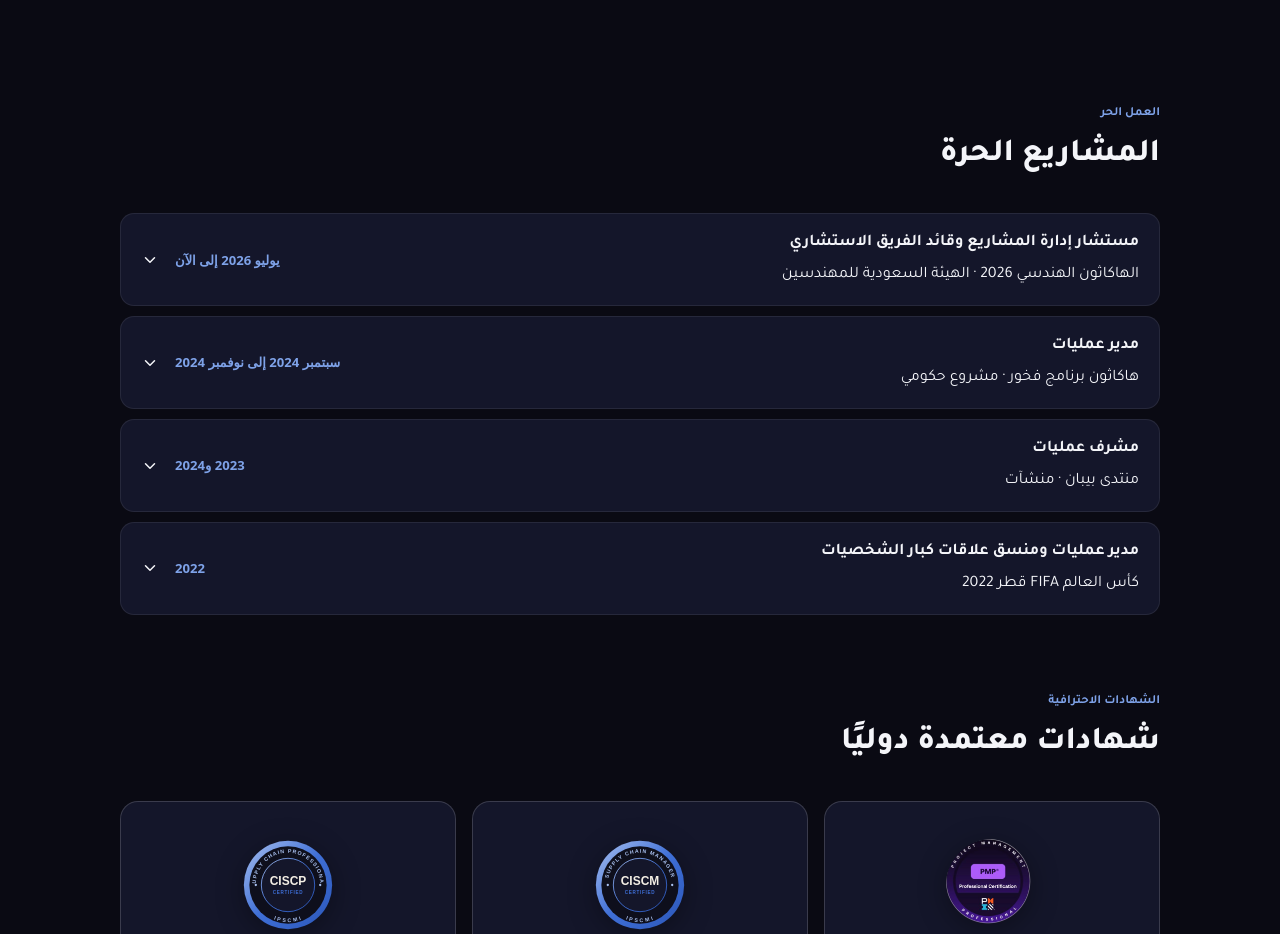
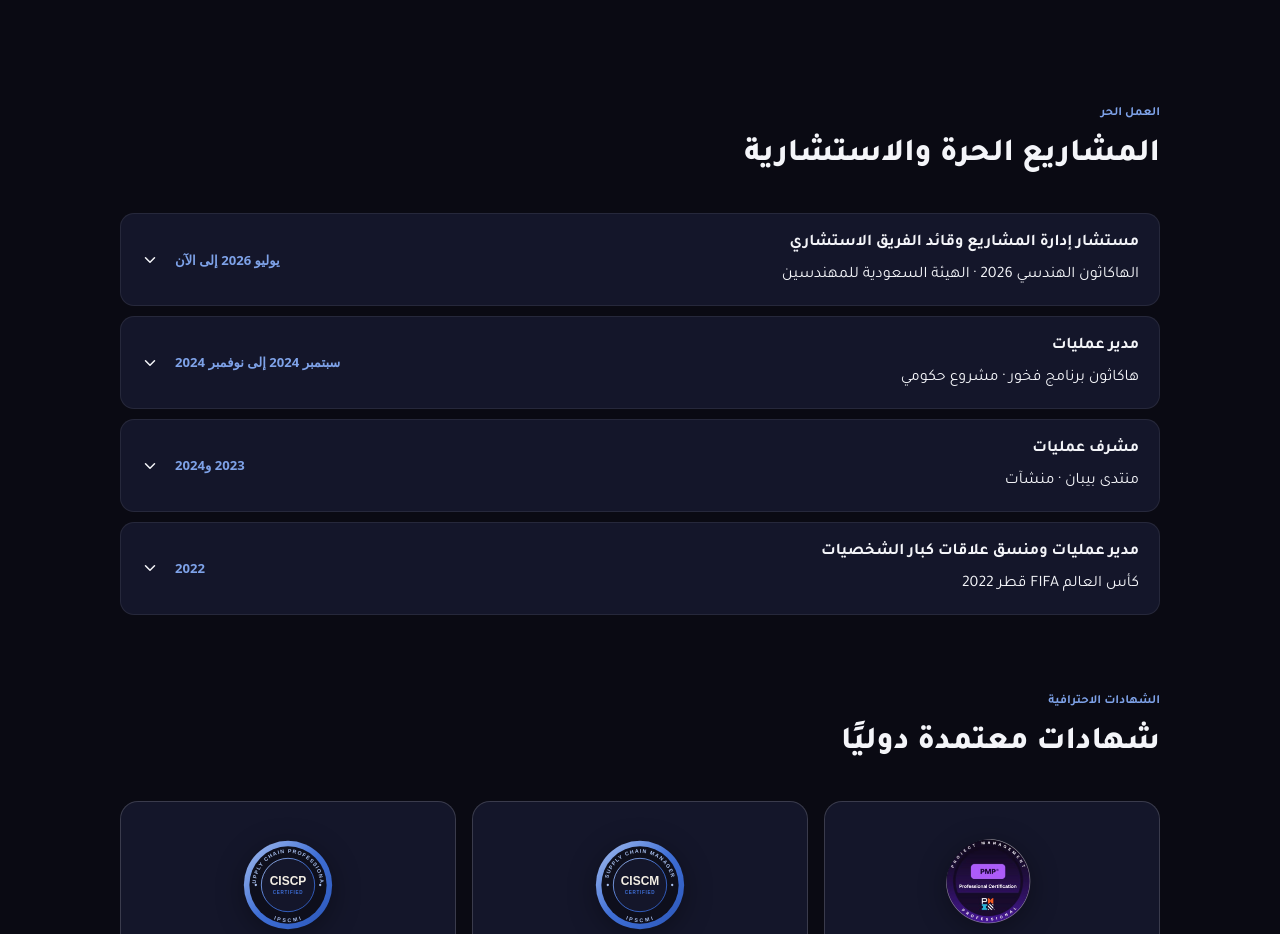
Before and after one commit to samer-alraqas/samer-alraqas.github.io, a plain HTML site: page index.html in a window 1280 px wide. Shown: the part 5681-6615 px from the top of the page. Drawn offline with Linux system fonts and the light colour scheme.

Commit message:
Freelance heading: المشاريع الحرة والاستشارية
Co-Authored-By: Claude Opus 5.5 <noreply@anthropic.com>
Claude-Session: https://claude.ai/code/session_01HEnQ1Veu23oGxjfxRfonCi

```diff
--- a/index.html
+++ b/index.html
@@ -807,7 +807,7 @@ dialog.modal{border-radius:22px;background:var(--ink-2)}
   <section id="freelance" style="padding-top:0">
     <div class="wrap">
       <div class="head reveal"><span class="k" data-en="FREELANCE">العمل الحر</span></div>
-      <h2 class="reveal" data-en="Freelance projects">المشاريع الحرة</h2>
+      <h2 class="reveal" data-en="Freelance and advisory projects">المشاريع الحرة والاستشارية</h2>
       <div class="fls">
         <details class="fl reveal"><summary><div class="fl-t"><h3 data-en="Project Management Consultant and Advisory Team Lead">مستشار إدارة المشاريع وقائد الفريق الاستشاري</h3><div class="org" data-en="Engineering Hackathon 2026 · Saudi Council of Engineers">الهاكاثون الهندسي 2026 · الهيئة السعودية للمهندسين</div></div><span class="fl-w" data-en="Jul 2026 to Present">يوليو 2026 إلى الآن</span><svg class="fl-i" viewBox="0 0 24 24" aria-hidden="true"><path d="M6 9l6 6 6-6"/></svg></summary><div class="fl-b"><ul><li data-en="Led the programme from set-up to launch, with registrations 75% above target, overseeing operations, governance and risk plans.">قيادة البرنامج من التأسيس حتى الإطلاق، بتسجيل تجاوز المستهدف بنسبة 75٪، والإشراف على خطط التشغيل والحوكمة وإدارة المخاطر.</li><li data-en="Built relationships with senior officials, executive leaders and stakeholders across the public and private sectors.">بناء العلاقات مع كبار المسؤولين والقيادات التنفيذية والجهات المستفيدة في القطاعين العام والخاص.</li></ul></div></details>
         <details class="fl reveal"><summary><div class="fl-t"><h3 data-en="Operations Manager">مدير عمليات</h3><div class="org" data-en="Fakhoor Programme Hackathon · Government project">هاكاثون برنامج فخور · مشروع حكومي</div></div><span class="fl-w" data-en="Sep 2024 to Nov 2024">سبتمبر 2024 إلى نوفمبر 2024</span><svg class="fl-i" viewBox="0 0 24 24" aria-hidden="true"><path d="M6 9l6 6 6-6"/></svg></summary><div class="fl-b"><ul><li data-en="Ran daily operations, resource allocation and budget control, resolving operational issues and ensuring service standards.">إدارة العمليات اليومية وتوزيع الموارد وضبط الميزانية، وحل التحديات التشغيلية وضمان الامتثال لمعايير الخدمة.</li></ul></div></details>
```
